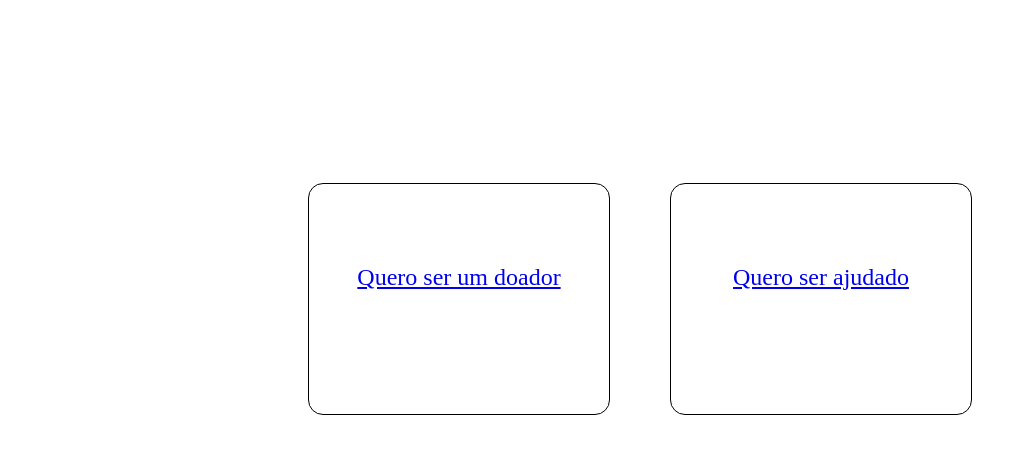
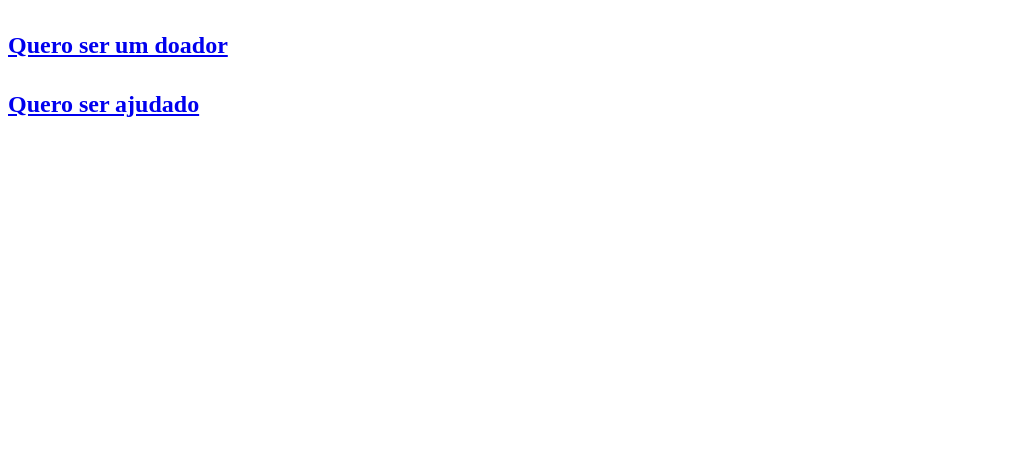
Before and after one commit to VictorNCSM/DonationSite, a plain HTML site: page selecionarcadastro.html in a window 1280 px wide. Shown: the whole page, without its empty margins (0-1027 px from the left). Drawn offline with Linux system fonts and the light colour scheme.

Commit message:
Refazendo o CSS

```diff
--- a/selecionarcadastro.html
+++ b/selecionarcadastro.html
@@ -4,41 +4,21 @@
         <meta charset="utf-8">
         <title>Cadastre-se</title>
         <style type="text/css">
-            #doador{
-                margin-left: 300px;
-                margin-top: 175px;
-                text-align: center;
-                height: 150px;
-                width: 300px;
-                border-style: solid;
-                border-width: thin;
-                border-radius: 15px;
-                padding-top: 80px;
-                float: left;
-            }
 
-            #donatario{
-                margin-right: 300px;
-                float: right;
-                margin-top: 175px;
-                text-align: center;
-                height: 150px;
-                width: 300px;
-                border-style: solid;
-                border-width: thin;
-                border-radius: 15px;
-                padding-top: 80px;
-            }
         </style>
     </head>
     <body>
         <font face="Antapani" size=5>
             <div id="doador">
-                <a href="#" class="fill-div">Quero ser um doador</a>
+                <h4>
+                    <a href="#" class="fill-div">Quero ser um doador</a>
+                </h4>
             </div>
 
             <div id="donatario">
-                <a href="#" class="fill-div">Quero ser ajudado</a>
+                <h4>
+                    <a href="#" class="fill-div">Quero ser ajudado</a>
+                </h4>
             </div>
 
         </font>
```
